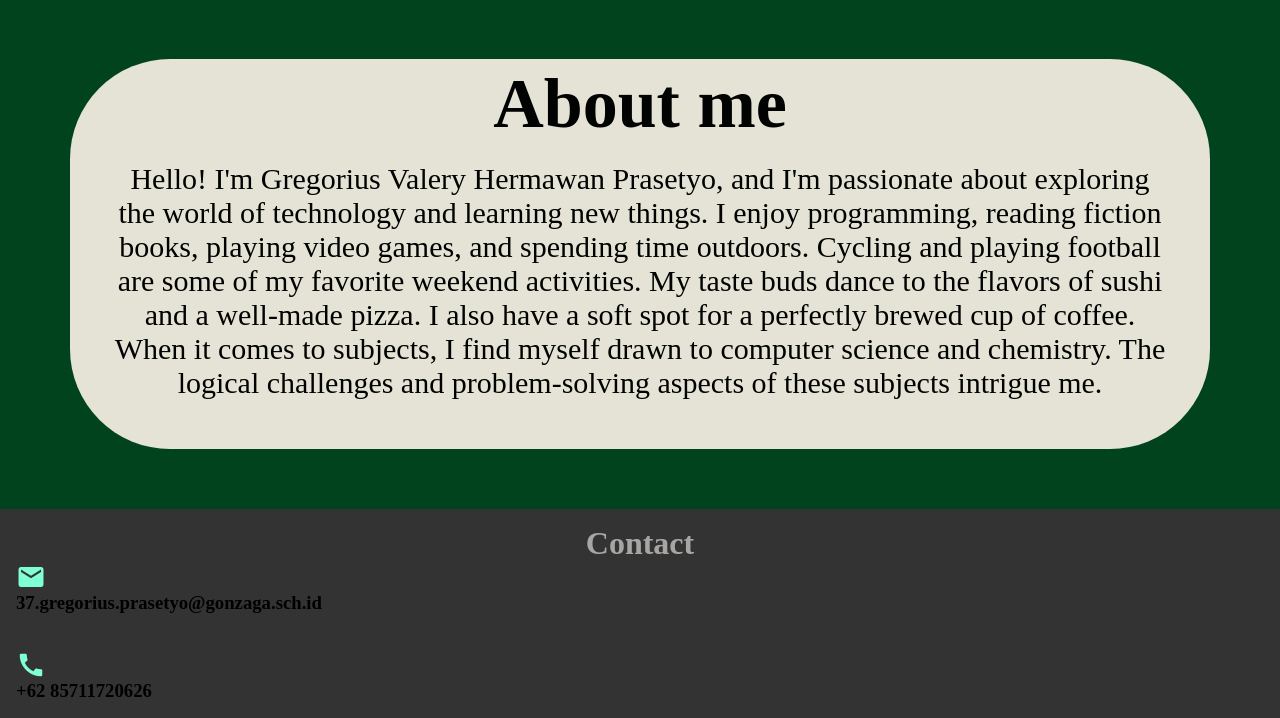
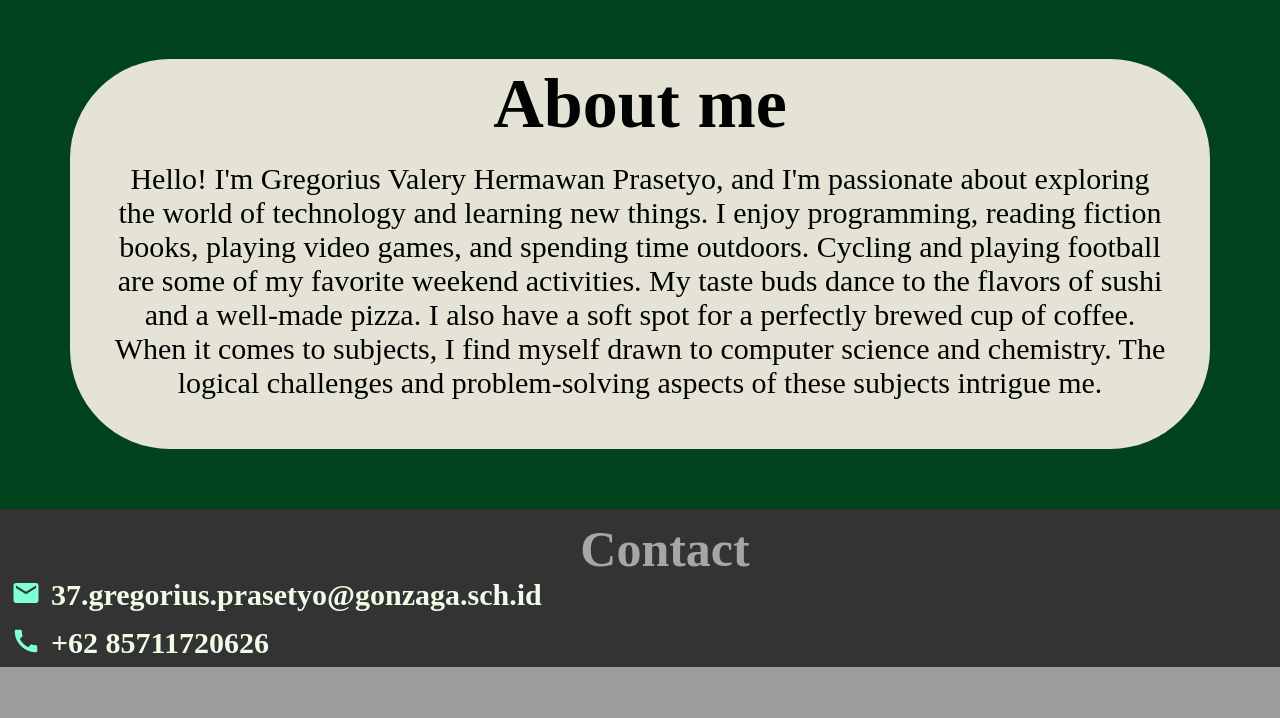
Before and after one commit to GregoriusVHP/Project-Website, a PHP site: page /page1.html in a window 1280 px wide. Shown: the part 801-1519 px from the top of the page. After the commit the page ends 1468 px from the top, so only its background shows below. Run offline with PHP 8.4, Linux system fonts and the light colour scheme.

Commit message:
Update style-page.css

```diff
--- a/style-page.css
+++ b/style-page.css
@@ -87,13 +87,31 @@
 
   .footer-wrapper{
     background-color: #333;
-    padding: 16px;
+    padding: 6px;
   }
   .footer-content{
+    padding: 5px;
     justify-content: center;
+    display: block;
   }
 
   .footer-content h1{
+    margin-left:50px;
     color:rgba(175, 173, 170, 0.95);
     text-align: center;
+    font-size: 50px;
   }
+
+ .material-icons{
+  justify-items: center;
+  justify-content: center;
+ }
+
+.footer-content h3{
+  color: #effde7;
+  display: inline-flex;
+  position: absolute;
+  padding-left: 10px;
+  font-size: 30px;
+  text-align: center;
+}
```
